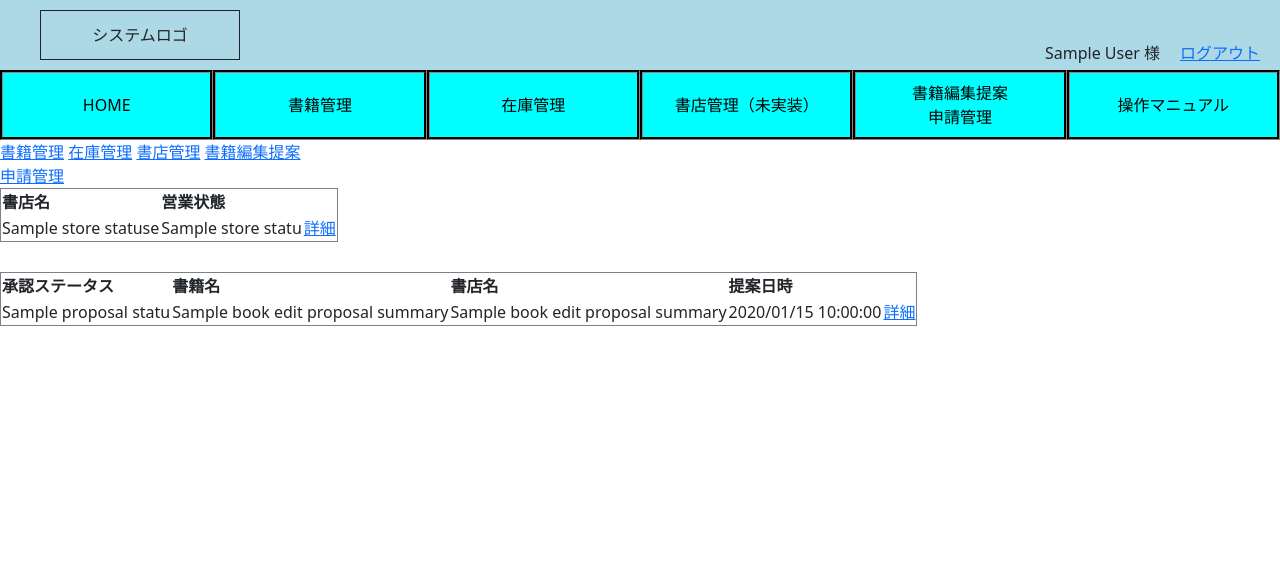
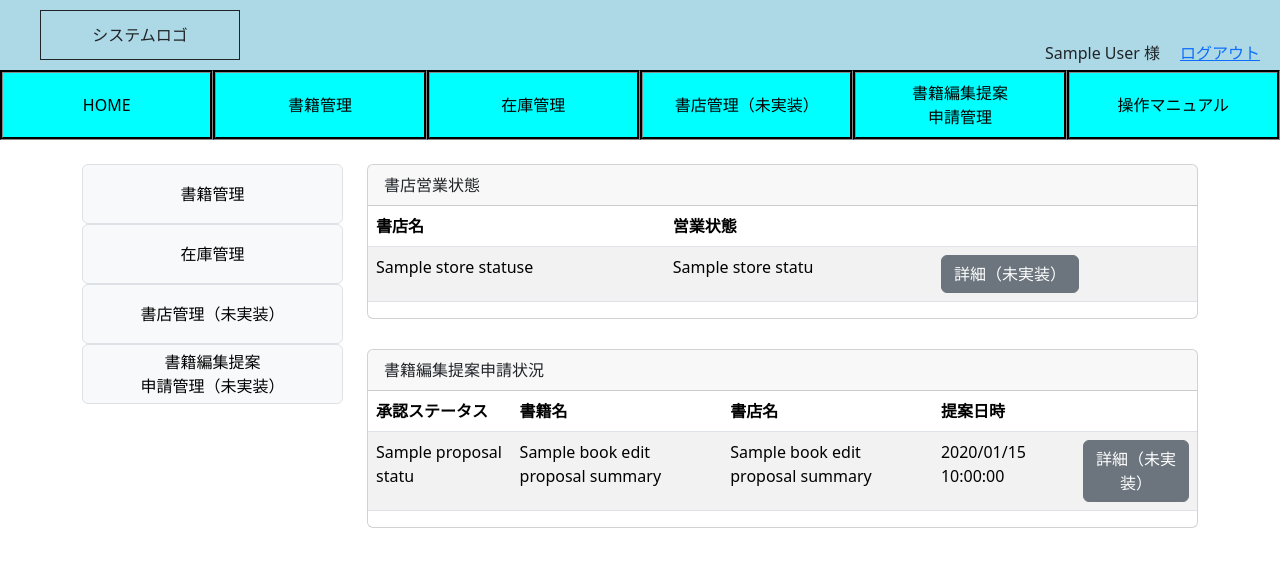
Before and after one commit to uk-works/ibis, a Spring app: template src/main/resources/templates/dashboard/admin.html in a window 1280 px wide. Shown: the top 567 px of the page. Run offline with Thymeleaf, Linux system fonts and the light colour scheme; the template is opened without the code that fills it: most values are stand-ins (such as "Sample title", 1, 10 or a date in 2020); data that the repository does not hold is empty.

Commit message:
管理者ダッシュボード　レイアウト実装

```diff
--- a/src/main/resources/templates/dashboard/admin.html
+++ b/src/main/resources/templates/dashboard/admin.html
@@ -14,39 +14,63 @@
 
 <body>
 
-	<main>
-		<div class="dashboard">
-			<nav class="nav-submenu">
-			    <a href="/book/list" class="nav-sub-item">書籍管理</a>
-			    <a href="/inventory/list" class="nav-sub-item">在庫管理</a>
-			    <a href="/store/list" class="nav-sub-item">書店管理</a>
-			    <a href="/bookeditproposal/list" class="nav-sub-item">書籍編集提案<br>申請管理</a>
-			</nav>
+	<main class="container mt-4">
+		<div class="row">
+			<div class="col-md-3">
+				<div class="d-grid">
+				    <a href="/book/list" class="btn btn-light border text-center menu-btn">書籍管理</a>
+				    <a href="/inventory/list" class="btn btn-light border text-center menu-btn">在庫管理</a>
+				    <a href="#" class="btn btn-light border text-center menu-btn">書店管理（未実装）</a>
+				    <a href="#" class="btn btn-light border text-center menu-btn">書籍編集提案<br>申請管理（未実装）</a>
+				</div>
+			</div>
+
 
 			<div class="flex-cards">
 
-				<div class="table-item">
-					<table border="1" >
-						<tr><th>書店名</th><th>営業状態</th></tr>
+				<div class="card">
+					<div class="card-header">
+						書店営業状態
+					</div>
+
+					<div class="card-body p-0">
+						<table class="table table-striped" >
+							<thead>
+								<tr><th>書店名</th><th>営業状態</th><th></th></tr>
+							</thead>
+
+							<tbody>
 								<tr th:each="summary : ${dashboardInfo.storeStatuses}" th:object="${summary}">
 									<td>[[*{storeName}]]</td>
 									<td>[[*{storeStatus.getLabel}]]</td>
-							<td><a href="#">詳細</a></td>
+									<td><button class="btn btn-secondary" th:onclick="|location.href='@{#}'|">詳細（未実装）</button></td>
 								</tr>
+							</tbody>
 						</table>
 					</div>
+				</div>
 
-				<div class="table-item">
-					<table border="1" >
-						<tr><th>承認ステータス</th><th>書籍名</th><th>書店名</th><th>提案日時</th></tr>
+				<div class="card">
+					<div class="card-header">
+						書籍編集提案申請状況
+					</div>
+					<div class="card-body p-0">
+						<table class="table table-striped" >
+							<thead>
+								<tr><th>承認ステータス</th><th>書籍名</th><th>書店名</th><th>提案日時</th><th></th></tr>
+							</thead>
+
+							<tbody>
 								<tr th:each="summary : ${dashboardInfo.bookEditProposalSummaries}" th:object="${summary}">
 									<td>[[*{proposalStatus.getLabel}]]</td>
 									<td>[[*{bookTitle}]]</td>
 									<td>[[*{storeName}]]</td>
 									<td>[[*{#temporals.format(proposedAt, 'yyyy/MM/dd HH:mm:ss')}]]</td>
-							<td><a href="#">詳細</a></td>
+									<td><button class="btn btn-secondary" th:onclick="|location.href='@{#}'|">詳細（未実装）</button></td>
 								</tr>
+							</tbody>
 						</table>
+					</div>
 				</div>
 			</div>
 
```
Lines whose indentation alone changed are shown as unchanged.
